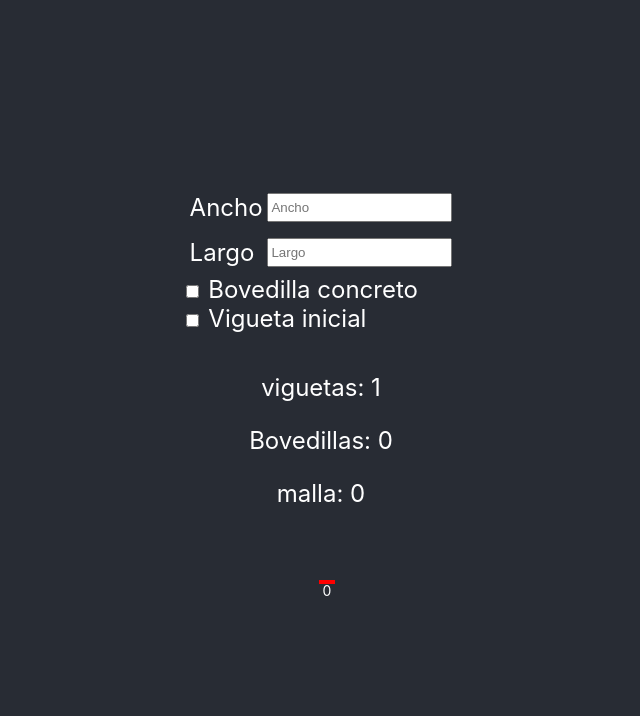
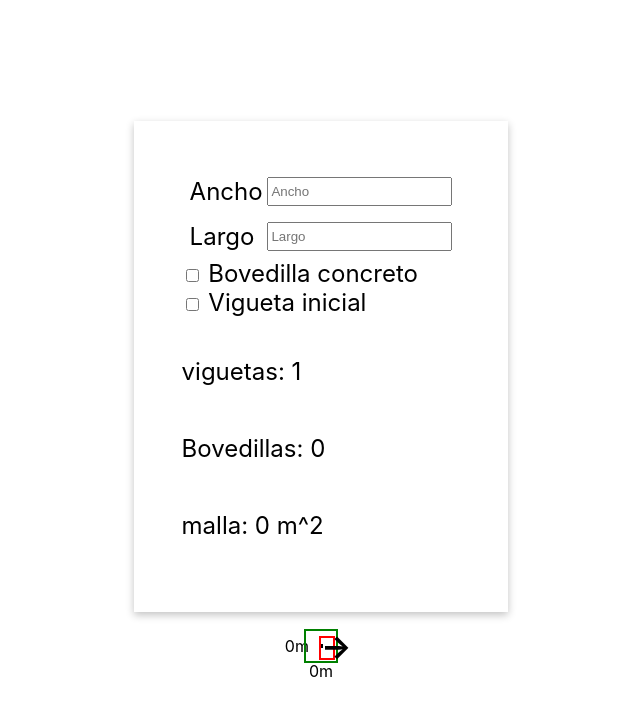
Before and after one commit to CarlosCr18/viguetas, a React (Create React App) app: page / in a window 1280 px wide. Shown: the top 716 px of the page, without its empty margins (319-959 px from the left). Built offline with nearby package versions, Linux system fonts and the light colour scheme.

Commit message:
modifaciones de diseno y medidas

```diff
--- a/src/App.css
+++ b/src/App.css
@@ -4,7 +4,13 @@
 }
 
 .App {
+  padding-block: 3rem;
+  min-height: 100vh;
   text-align: center;
+  display: flex;
+  align-items: center;
+  justify-content: center;
+  flex-direction: column;
 }
 
 .App-logo {
@@ -19,28 +25,16 @@
 }
 
 .App-header {
-  background-color: #282c34;
-  min-height: 100vh;
+  min-height: 25vh;
   display: flex;
   flex-direction: column;
   align-items: center;
   justify-content: center;
   font-size: calc(10px + 1.75vmin);
-  color: white;
+  color: black;
   gap: 1rem;
-}
-
-.App-link {
-  color: #61dafb;
-}
-
-@keyframes App-logo-spin {
-  from {
-    transform: rotate(0deg);
-  }
-  to {
-    transform: rotate(360deg);
-  }
+  padding: 3rem;
+  box-shadow: rgba(0, 0, 0, 0.24) 0px 3px 8px;
 }
 
 .inputsContainer {
@@ -60,3 +54,42 @@
 .viguetasContainer {
   position: relative;
 }
+
+.viguetasContainer::after {
+  position: absolute;
+  left: 0;
+  top: 50%;
+  transform: translateY(-50%);
+  content: "→";
+  font-size: 2rem;
+  font-weight: bold;
+}
+
+.muroExterior {
+  position: absolute;
+  left: -15px;
+  top: -15px;
+  width: calc(100% + 30px);
+  height: calc(100% + 30px);
+  outline: solid 2px green;
+}
+
+.anchoDeMedida {
+  position: absolute;
+  bottom: 0;
+  left: 50%;
+  transform: translateY(175%) translateX(-50%);
+}
+.largoDeMedida {
+  position: absolute;
+  top: 50%;
+  left: 0;
+  transform: translateX(-150%) translateY(-50%);
+}
+
+.InformacionContainer {
+  display: flex;
+  flex-direction: column;
+  align-self: start;
+  align-items: flex-start;
+}
--- a/src/App.tsx
+++ b/src/App.tsx
@@ -26,6 +26,7 @@ function App() {
           bovedillaDeConcreto={bovedillaDeConcreto}
           inicial={viguetaInicial}
         />
+      </header>
 
       <Vigueta
         ancho={ancho}
@@ -34,7 +35,6 @@ function App() {
         inicial={viguetaInicial}
         setCantidadDeViguetas={setCantidadDeViguetas}
       />
-      </header>
     </div>
   );
 }
--- a/src/informacion.tsx
+++ b/src/informacion.tsx
@@ -28,7 +28,7 @@ const Informacion: React.FC<Props> = ({
           : "viguetas: " + cantidadDeViguetas}
       </p>
       <p>{"Bovedillas: " + cantidadDeBovedillas * 1.1}</p>
-      <p>{"malla: " + malla * 1.2}</p>
+      <p>{"malla: " + malla * 1.2 + " m^2"}</p>
     </div>
   );
 };
--- a/src/vigueta.tsx
+++ b/src/vigueta.tsx
@@ -22,30 +22,36 @@ const Vigueta: React.FC<Props> = ({
     ? Math.trunc((ancho - 12) / (distanciaEntreViguetas + 12))
     : Math.trunc(ancho / (distanciaEntreViguetas + 12));
   setCantidadDeViguetas(cantidadDeViguetas);
-
+  const largoDeVigueta: number =
+    largo % 10 > 5
+      ? Math.round(largo / 10) * 10 + 10
+      : Math.round(largo / 10) * 10 + 20;
   const viguetaStyle = {
     width: "12px",
     "min-width": "12px",
     "max-width": "12px",
 
-    height: largo + "px",
+    height: largoDeVigueta + "px",
     outline: "2px solid red",
     display: "grid",
     placeItems: "center",
     fontSize: "14px",
     marginLeft: distanciaEntreViguetas + "px",
+    marginTop: "-8px",
+    paddingLeft: "12px",
   };
   const viguetaInicial = {
     width: "12px",
     "min-width": "12px",
     "max-width": "12px",
 
-    height: largo + "px",
+    height: largoDeVigueta + "px",
     outline: "2px solid red",
     display: "grid",
     placeItems: "center",
     fontSize: "14px",
     marginLeft: 0 + "px",
+    marginTop: "-8px",
   };
   const viguetasContainerStyle = {
     width: ancho + "px",
@@ -59,7 +65,7 @@ const Vigueta: React.FC<Props> = ({
   for (let i = 0; i < cantidadDeViguetas; i++) {
     arrayDeViguetas[i] = (
       <div className="vigueta" key={i + "Vigueta"} style={viguetaStyle}>
-        {Math.round(largo / 10) * 10}
+        {largoDeVigueta}
       </div>
     );
   }
@@ -73,11 +79,10 @@ const Vigueta: React.FC<Props> = ({
 
   return (
     <div className="viguetasContainer" style={viguetasContainerStyle}>
-      {inicial ? (
-        <div style={viguetaInicial}>{Math.round(largo / 10) * 10}</div>
-      ) : (
-        <></>
-      )}
+      <div className="largoDeMedida">{largo / 100 + "m"}</div>
+      <div className="muroExterior"> </div>
+      <div className="anchoDeMedida">{ancho / 100 + "m"}</div>
+      {inicial ? <div style={viguetaInicial}>{}</div> : <></>}
       {arrayDeViguetas.map((element: any) => element)}
     </div>
   );
```
Lines whose indentation alone changed are shown as unchanged.
